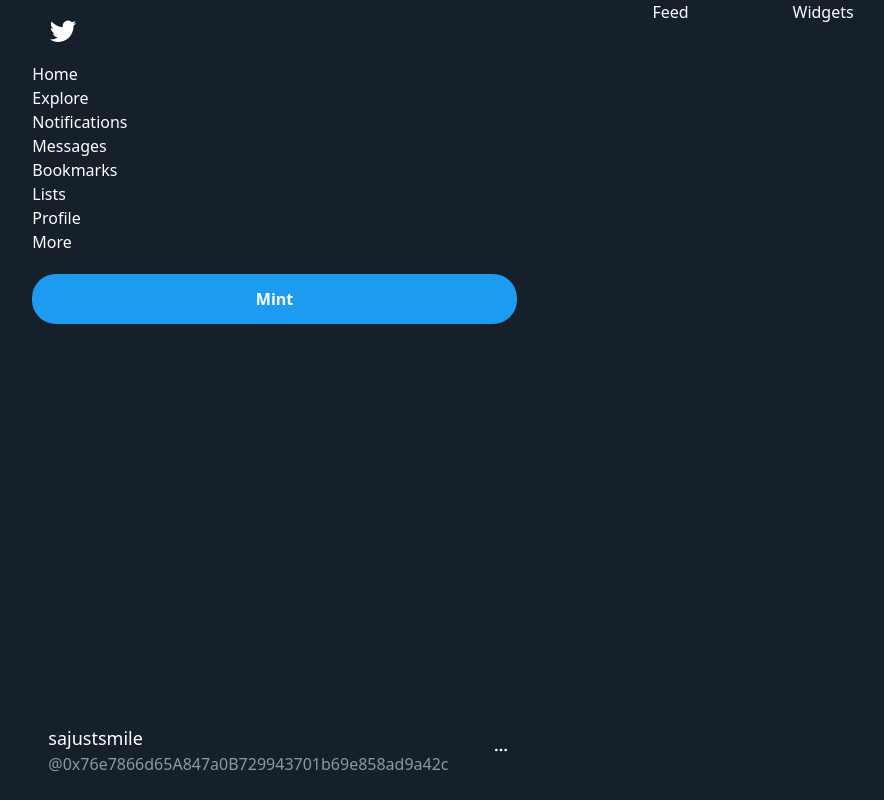
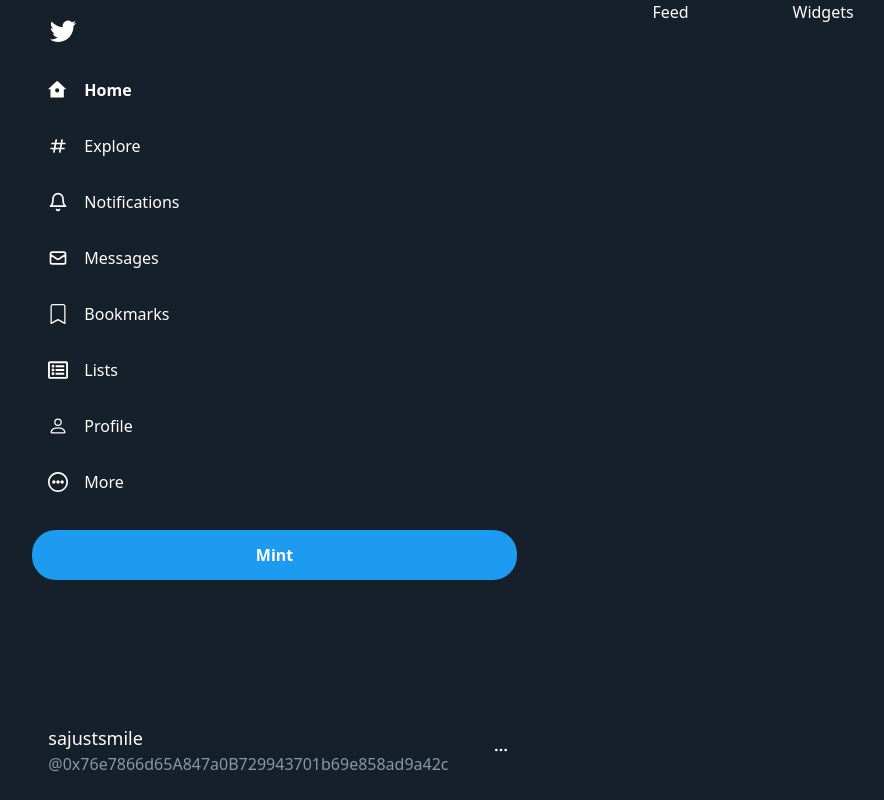
Before and after one commit to hobo71/twitter-blockchain, a Next.js app in the folder client/: page / in a window 1280 px wide. Shown: the whole page, without its empty margins (213-1097 px from the left). Built offline with nearby package versions, Linux system fonts and the light colour scheme.

Commit message:
added icons

```diff
--- a/client/components/Sidebar.js
+++ b/client/components/Sidebar.js
@@ -1,5 +1,19 @@
-import { FiMoreHorizontal } from 'react-icons/fi'
-import { VscTwitter } from 'react-icons/vsc'
+import { FiMoreHorizontal } from 'react-icons/fi';
+import { VscTwitter } from 'react-icons/vsc';
+import SidebarOption from './SidebarOption';
+import  { useState } from 'react';
+import { RiHome7Line, RiHome7Fill, RiFileList2Fill } from 'react-icons/ri'
+import { BiHash } from 'react-icons/bi'
+import { FiBell } from 'react-icons/fi'
+import { HiOutlineMail, HiMail } from 'react-icons/hi'
+import { FaRegListAlt, FaHashtag, FaBell } from 'react-icons/fa'
+import { CgMoreO } from 'react-icons/cg'
+import {
+    BsBookmark,
+    BsBookmarkFill,
+    BsPerson,
+    BsPersonFill,
+} from 'react-icons/bs'
 
 const style = {
     wrapper: `flex-[0.7] px-8 flex flex-col`,
@@ -15,21 +29,53 @@ const style = {
     handle:`text-[#8899a6]`,
     moreContainer:`flex items-center mr-2`
 }
-function Sidebar() {
+function Sidebar({ initialSelectedIcon = 'Home'}) {
+    const [selected, setSelected] = useState(initialSelectedIcon)
     return(
         <div className={style.wrapper}>
             <div className={style.twitterIconContainer}>
                 <VscTwitter />
             </div>
             <div className={style.navContainer}>
-                <div>Home</div>
-                <div>Explore</div>
-                <div>Notifications</div>
-                <div>Messages</div>
-                <div>Bookmarks</div>
-                <div>Lists</div>
-                <div>Profile</div>
-                <div>More</div>
+                <SidebarOption Icon = {selected === 'Home' ? RiHome7Fill : RiHome7Line}
+                     text = 'Home'
+                     isActive={Boolean(selected === 'Home')}
+                     setSelected={setSelected}
+                     redirect={'/'}
+                />
+                  <SidebarOption Icon = {selected === 'Explore' ? FaHashtag : BiHash}
+                     text = 'Explore'
+                     isActive={Boolean(selected === 'Explore')}
+                     setSelected={setSelected}
+                />
+                   <SidebarOption Icon = {selected === 'Notifications' ? FaBell : FiBell}
+                     text = 'Notifications'
+                     isActive={Boolean(selected === 'Notifications')}
+                     setSelected={setSelected}
+                />
+                   <SidebarOption Icon = {selected === 'Messages' ? HiMail : HiOutlineMail}
+                     text = 'Messages'
+                     isActive={Boolean(selected === 'Messages')}
+                     setSelected={setSelected}
+                />
+                   <SidebarOption Icon = {selected === 'Bookmarks' ? BsBookmarkFill : BsBookmark}
+                     text = 'Bookmarks'
+                     isActive={Boolean(selected === 'Bookmarks')}
+                     setSelected={setSelected}
+                />
+                    <SidebarOption Icon = {selected === 'Lists' ? RiFileList2Fill : FaRegListAlt}
+                     text = 'Lists'
+                     isActive={Boolean(selected === 'Lists')}
+                     setSelected={setSelected}
+                />
+                    <SidebarOption Icon = {selected === 'Profile' ? BsPersonFill : BsPerson}
+                     text = 'Profile'
+                     isActive={Boolean(selected === 'Profile')}
+                     setSelected={setSelected}
+                     redirect={'/profile'}
+                />
+                    <SidebarOption Icon = {CgMoreO} text = 'More'
+                />
                 <div className={style.tweetButton}>Mint</div>
             </div>
             <div className={style.profileButton}>
@@ -49,4 +95,4 @@ function Sidebar() {
 
 }
 
-export default Sidebar
+export default Sidebar;
--- /dev/null
+++ b/client/components/SidebarOption.js
@@ -0,0 +1,25 @@
+const style = {
+    wrapper: `w-min flex items-center rounded-[100px] p-4 cursor-pointer hover:bg-[#333c45] transition-all hover:duration-200 hover:ease-in-out`,
+    iconContainer: `text-xl mr-4`,
+    textGeneral: `font-medium`,
+    textActive: `font-bold`,
+}
+
+function SidebarOption({ text, Icon, isActive, setSelected, redirect}){
+    return(
+        <div className={style.wrapper} onClick={() => {
+            setSelected(text)
+        }}>
+
+        <div className={style.iconContainer}>
+        <Icon />
+        </div>
+
+        <div className={`${isActive ? style.textActive : style.textGenral}`}>
+            {text}
+        </div>
+        </div>
+    )
+}
+
+export default SidebarOption
```
